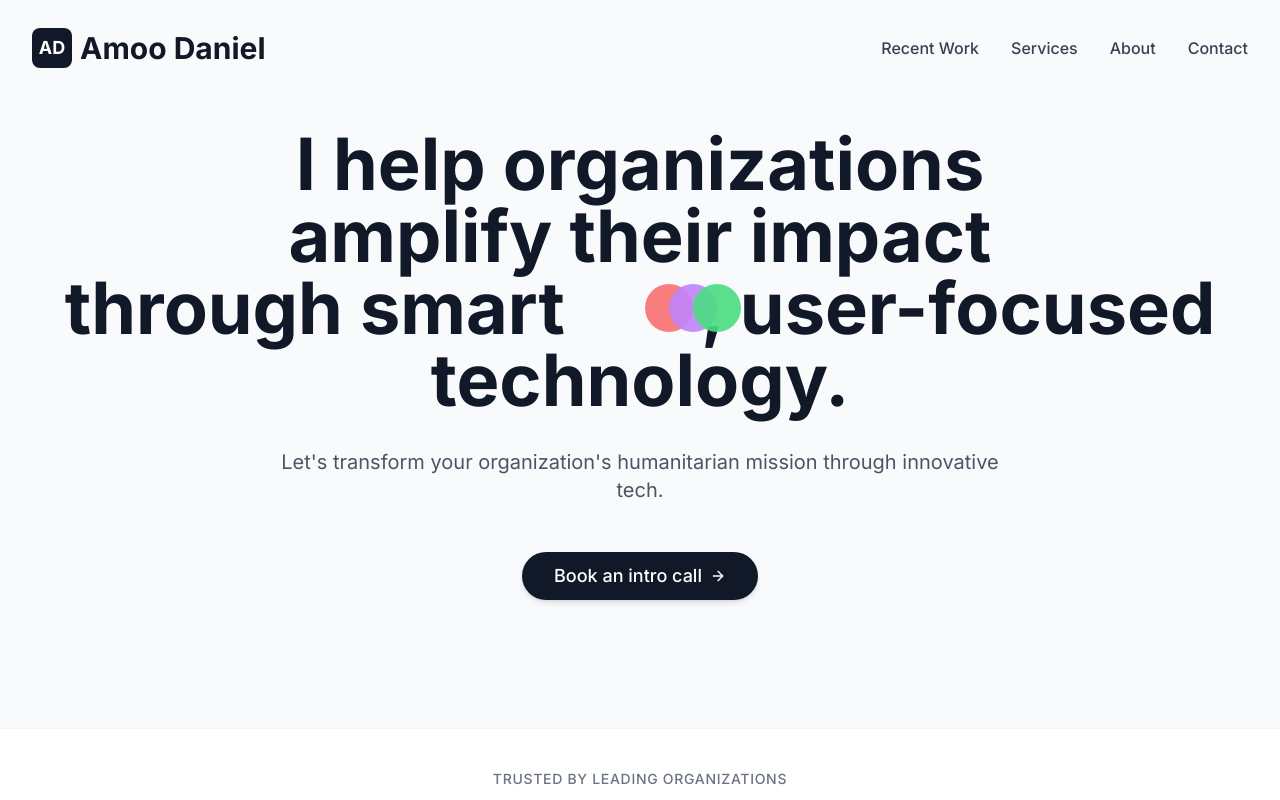
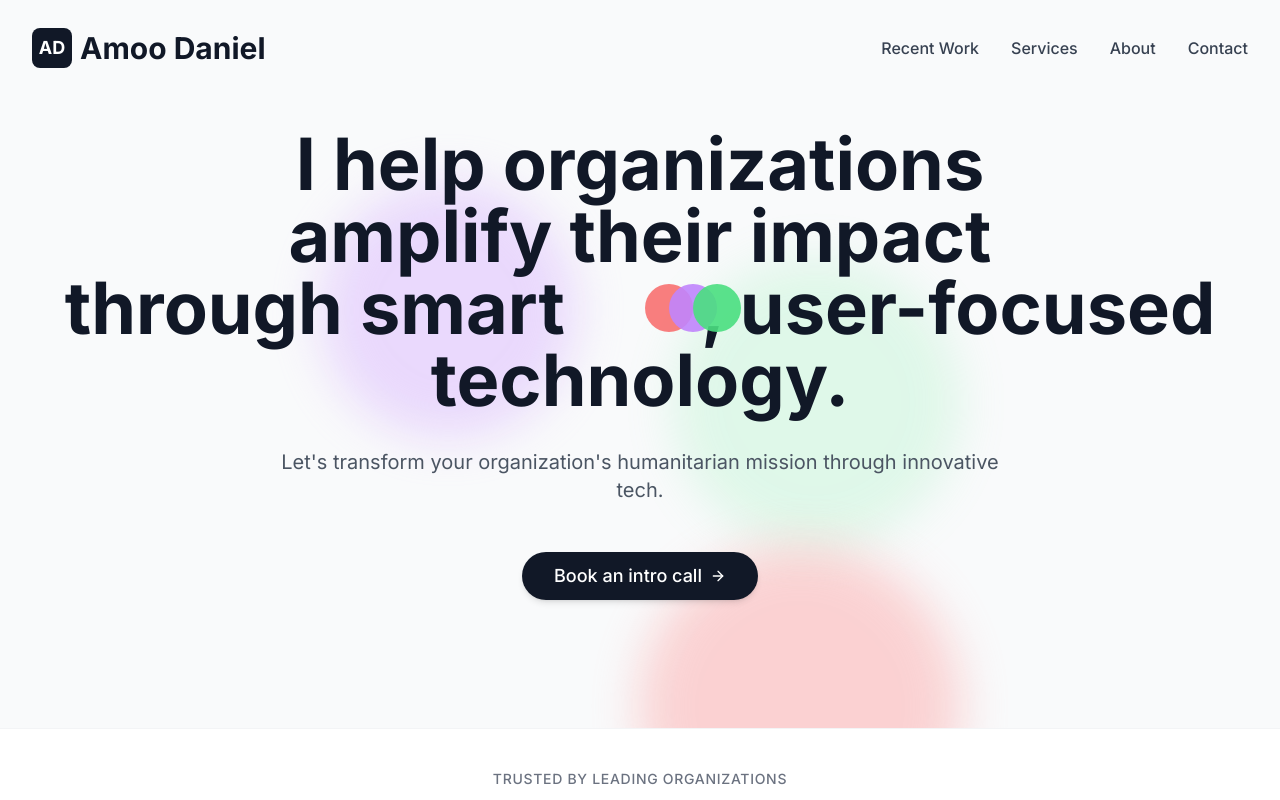
Before and after one commit to amoodaniel/amoodaniel-portfolio, a React (Vite) app: page / in a window 1280 px wide. Shown: the top 800 px of the page. Built offline with nearby package versions, Linux system fonts and the light colour scheme.

Commit message:
Fix: Hero section circle styling
Refactor hero section to include background circles and adjust styling to prevent interference with text spacing.

```diff
--- a/src/components/HeroSection.tsx
+++ b/src/components/HeroSection.tsx
@@ -5,8 +5,15 @@ import { Button } from '@/components/ui/button';
 
 const HeroSection = () => {
   return (
-    <section id="hero" className="relative py-24 lg:py-32 min-h-[90vh] flex items-center">
+    <section id="hero" className="relative py-24 lg:py-32 min-h-[90vh] flex items-center overflow-hidden">
       <div className="absolute inset-0 bg-gray-50 z-0" aria-hidden="true" />
+
+      {/* Background circles */}
+      <div className="absolute inset-0 z-0 overflow-hidden" aria-hidden="true">
+        <div className="absolute top-1/4 left-1/4 w-64 h-64 rounded-full bg-purple-300 opacity-20 blur-xl animate-pulse" />
+        <div className="absolute bottom-1/4 right-1/4 w-72 h-72 rounded-full bg-green-300 opacity-20 blur-xl animate-pulse" style={{ animationDelay: '1s' }} />
+        <div className="absolute top-3/4 left-1/2 w-80 h-80 rounded-full bg-red-300 opacity-20 blur-xl animate-pulse" style={{ animationDelay: '2s' }} />
+      </div>
 
       <div className="container mx-auto px-4 sm:px-6 lg:px-8 relative z-10">
         <div className="max-w-6xl mx-auto text-center">
```
